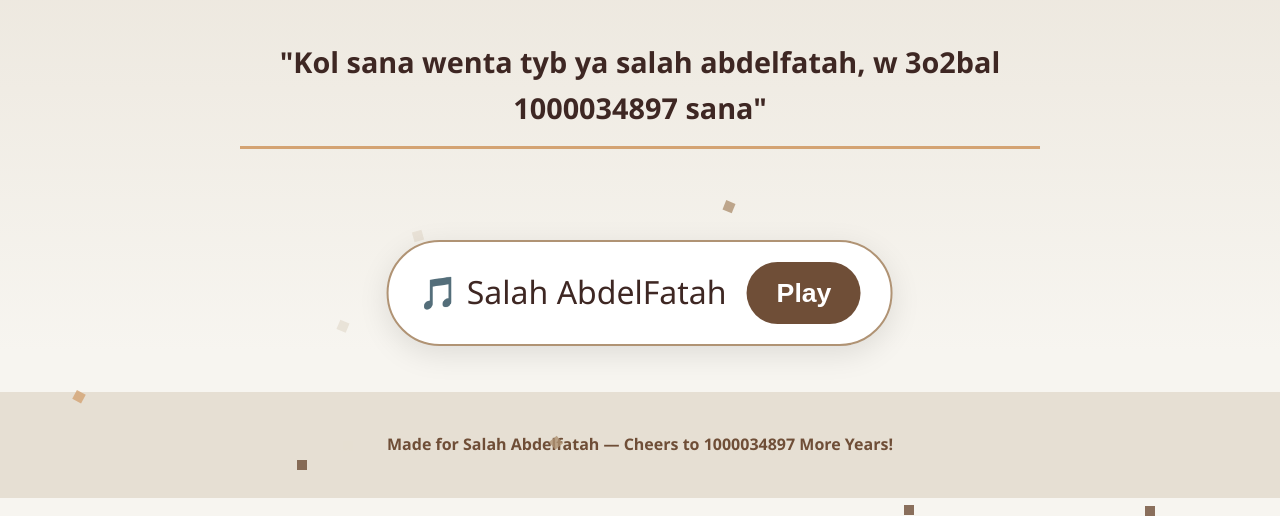
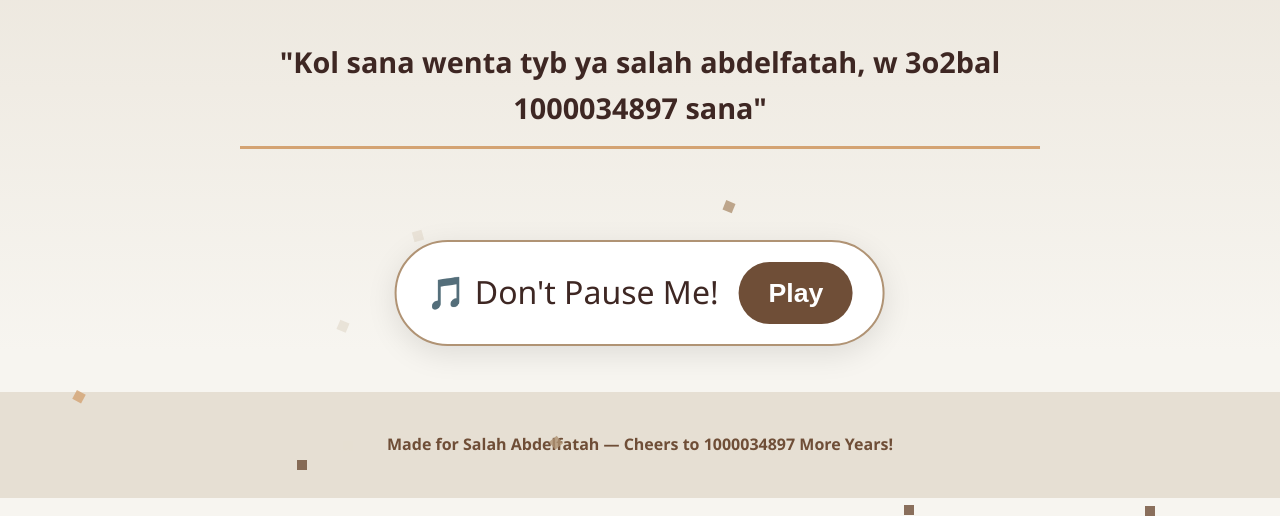
Before and after one commit to AmrAdel2611/Salah, a plain HTML site: page index.html in a window 1280 px wide. Shown: the part 288-804 px from the top of the page. Drawn offline with Linux system fonts and the light colour scheme.

Commit message:
Push: apply requested UI/position fixes

```diff
--- a/index.html
+++ b/index.html
@@ -259,7 +259,7 @@
 
         <header id="celebration-header">
             <div class="audio-container">
-                <span>🎵 Salah AbdelFatah</span>
+                <span>🎵 Don't Pause Me!</span>
                 <audio id="bg-music" loop>
                     <source
                         src="assets/music.mp3"
```
